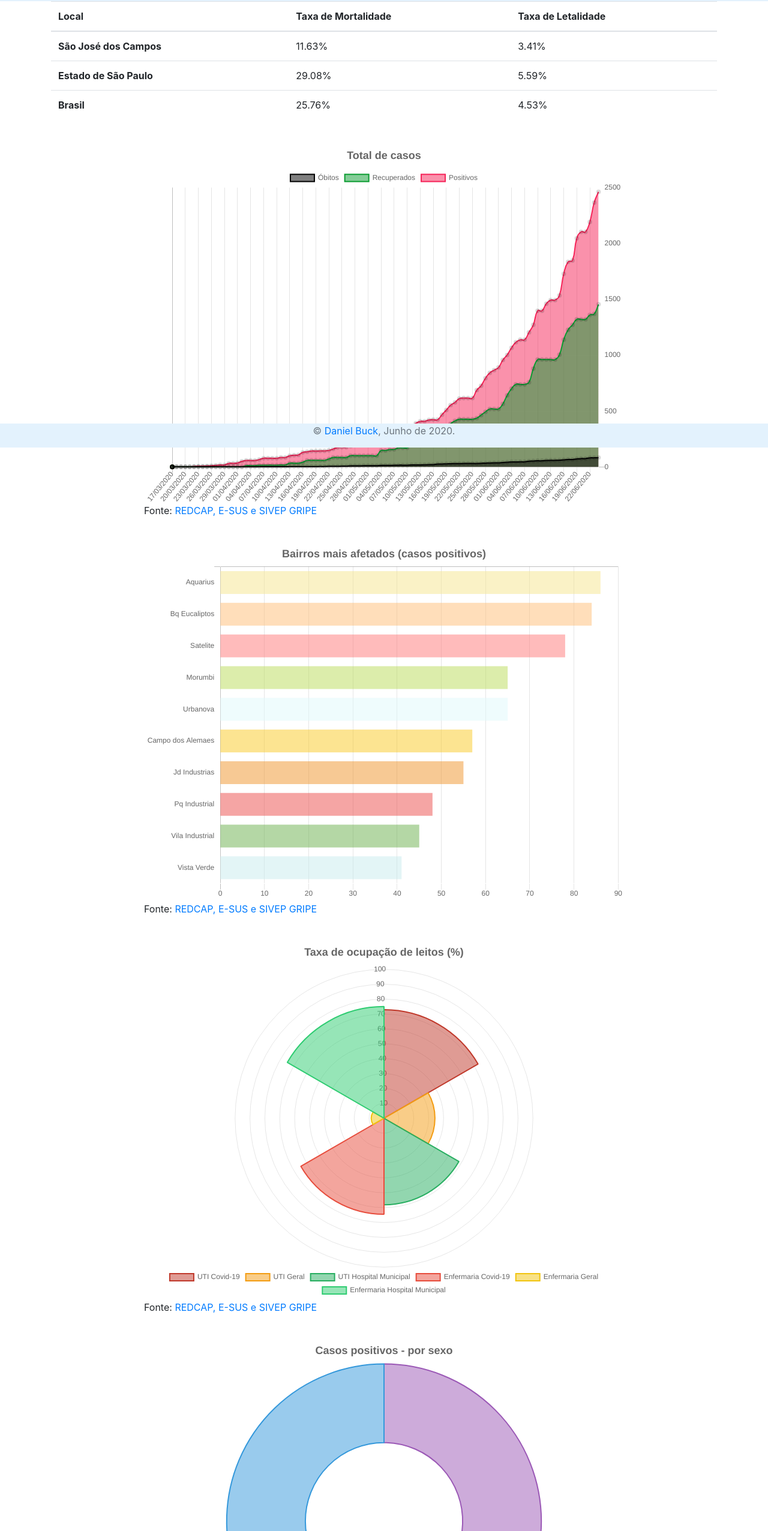
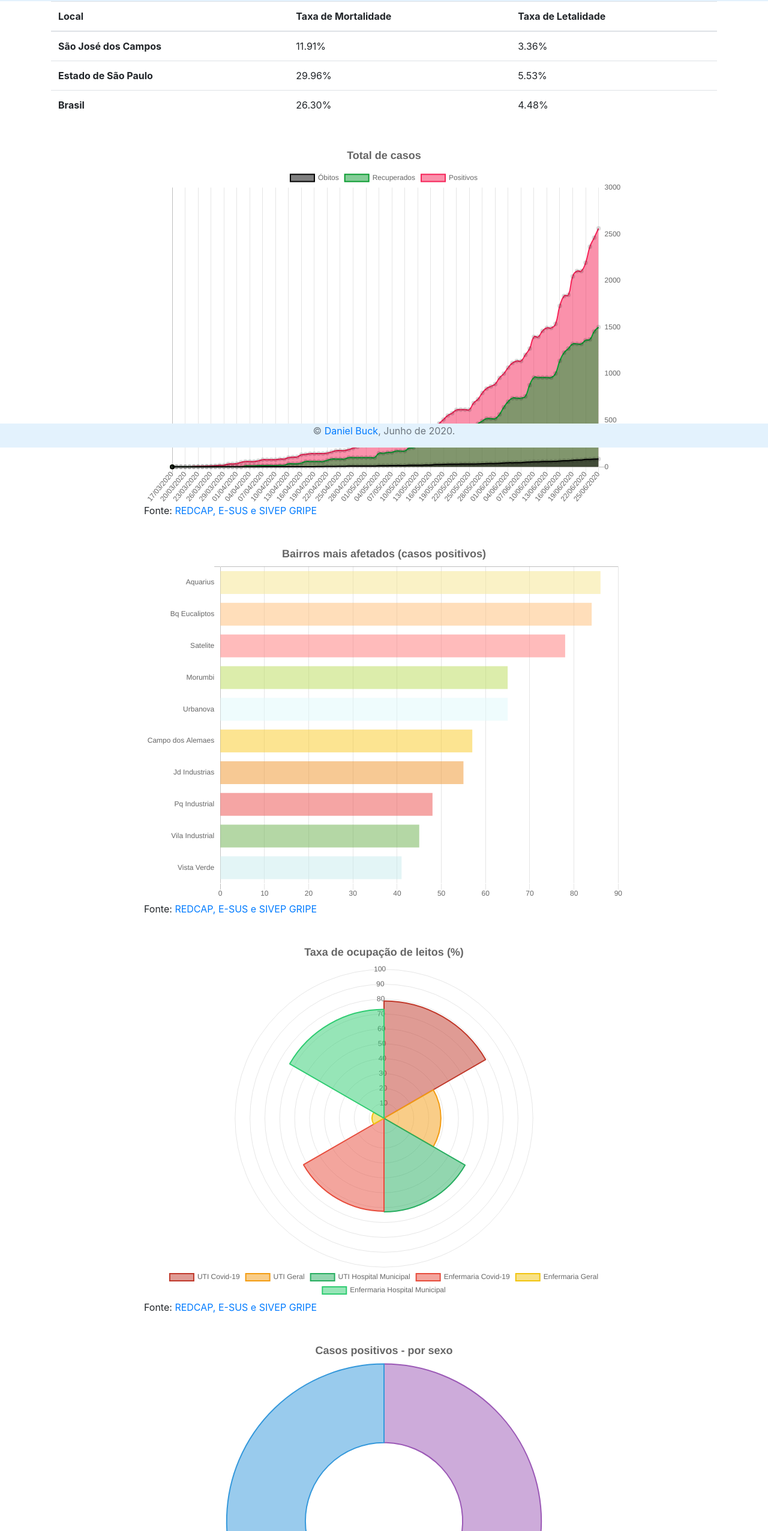
Before and after one commit to danbuck84/danbuck84.github.io, a website: page pages/covid19sjc/public/index.html in a window 1280 px wide. Shown: the part 54-2606 px from the top of the page at 60% size. Drawn offline with nearby package versions, Linux system fonts and the light colour scheme.

Commit message:
updating proper files with today's new figures

```diff
--- a/pages/covid19sjc/public/index.html
+++ b/pages/covid19sjc/public/index.html
@@ -14,7 +14,7 @@
     <div class="sticky-top">
         <nav class="navbar navbar-light" style="background-color: #e3f2fd;">
             <a class="navbar-brand">Covid-19 em São José dos Campos</a>
-            <p>última atualização: 24/06/2020 às 20:00</p>
+            <p>última atualização: 25/06/2020 às 20:15</p>
             <button class="navbar-toggler" type="button" data-toggle="collapse" data-target="#navbarNavAltMarkup" aria-controls="navbarNavAltMarkup" aria-expanded="false" aria-label="Toggle navigation">
                 <span class="navbar-toggler-icon"></span>
             </button>
@@ -44,18 +44,18 @@
             <tbody>
                 <tr>
                     <th scope="row">São José dos Campos</th>
-                    <td>11.63%</td>
-                    <td>3.41%</td>
+                    <td>11.91%</td>
+                    <td>3.36%</td>
                 </tr>
                 <tr>
                     <th scope="row">Estado de São Paulo</th>
-                    <td>29.08%</td>
-                    <td>5.59%</td>
+                    <td>29.96%</td>
+                    <td>5.53%</td>
                 </tr>
                 <tr>
                     <th scope="row">Brasil</th>
-                    <td>25.76%</td>
-                    <td>4.53%</td>
+                    <td>26.30%</td>
+                    <td>4.48%</td>
                 </tr>
             </tbody>
         </table>
--- a/pages/covid19sjc/public/occupancyRate.js
+++ b/pages/covid19sjc/public/occupancyRate.js
@@ -45,12 +45,12 @@ function occupancyRate() {
         datasets: [
             {
                 data: [
-                    72.90, // icu covid
-                    34.20, // icu general
-                    58.10, // icu hm
-                    64.50,  // ward covid
-                    8.50, // ward general
-                    75.00, // ward hm
+                    78.80, // icu covid
+                    38.20, // icu general
+                    62.90, // icu hm
+                    62.40,  // ward covid
+                    8.00, // ward general
+                    73.10, // ward hm
                 ],
                 backgroundColor: [
                     'rgba(192, 57, 43,0.5)',  // icu covid
--- a/pages/covid19sjc/public/totalCases.js
+++ b/pages/covid19sjc/public/totalCases.js
@@ -144,6 +144,7 @@ function totalCases() {
             '22/06/2020',
             '23/06/2020',
             '24/06/2020',
+            '25/06/2020',
         ],
         datasets: [
             {
@@ -253,6 +254,7 @@ function totalCases() {
                     81,
                     82,
                     84,
+                    86,
                 ],
             },
             {
@@ -362,6 +364,7 @@ function totalCases() {
                     1360,
                     1369,
                     1455,
+                    1501,
                 ],
             },
             {
@@ -471,6 +474,7 @@ function totalCases() {
                     2192,
                     2365,
                     2462,
+                    2561,
                 ],
             }
         ],
```
